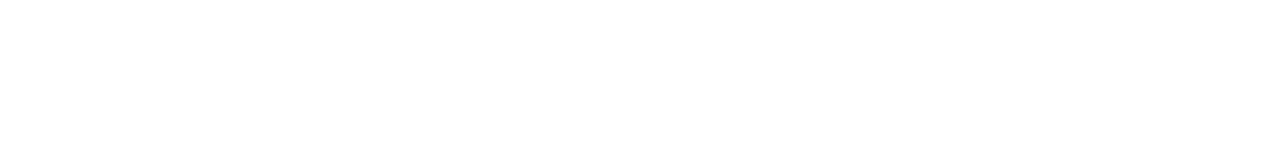
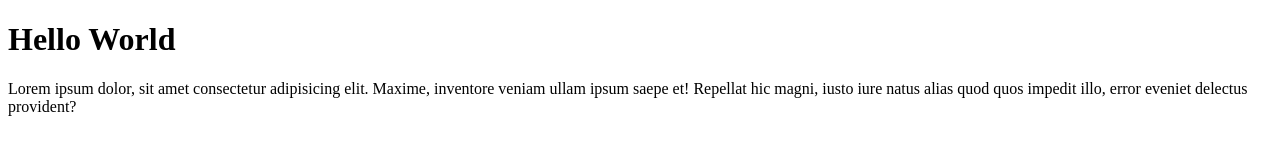
Before and after one commit to Sajol2022/my-first-repo, a plain HTML site: page index.html in a window 1280 px wide. Drawn offline with Linux system fonts and the light colour scheme.

Commit message:
two commit

```diff
--- a/index.html
+++ b/index.html
@@ -8,6 +8,8 @@
 </head>
 <body>
 
+    <h1>Hello World</h1>
+    <p>Lorem ipsum dolor, sit amet consectetur adipisicing elit. Maxime, inventore veniam ullam ipsum saepe et! Repellat hic magni, iusto iure natus alias quod quos impedit illo, error eveniet delectus provident?</p>
 
 </body>
 </html>
```
